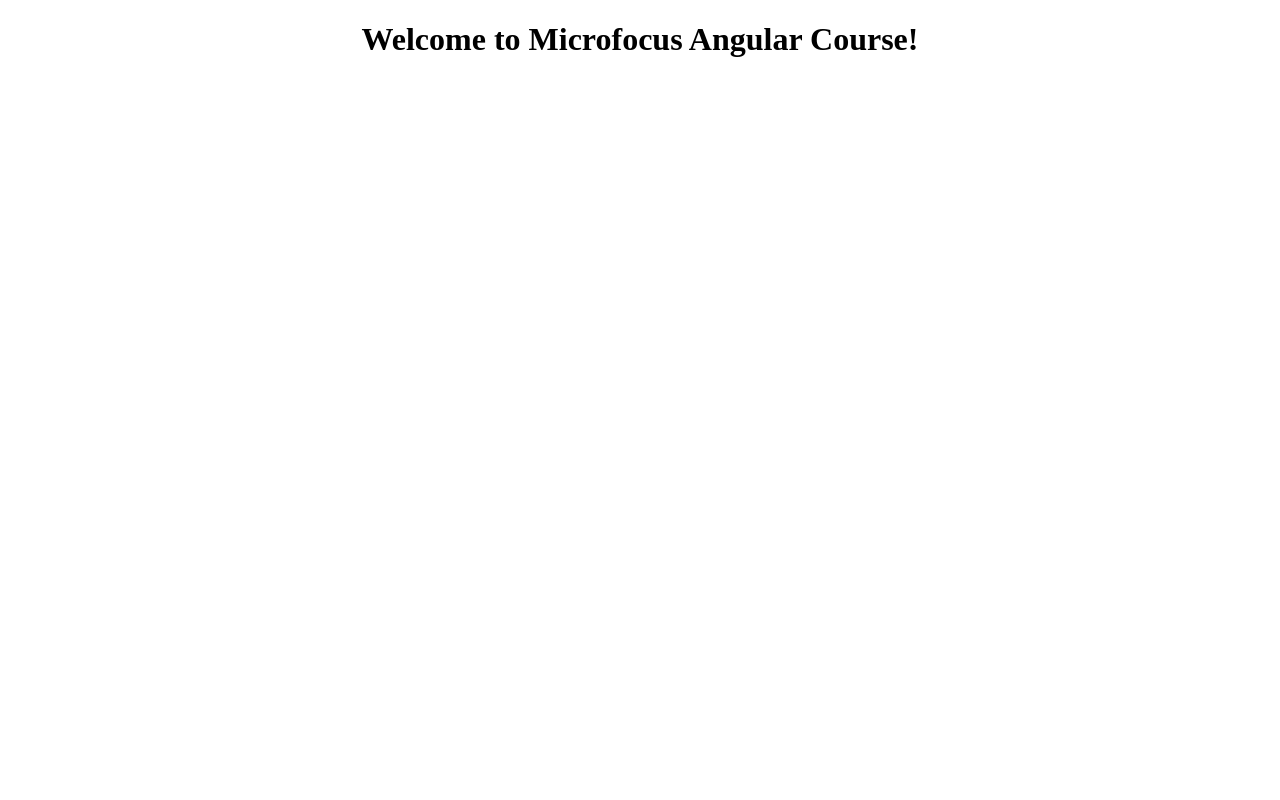
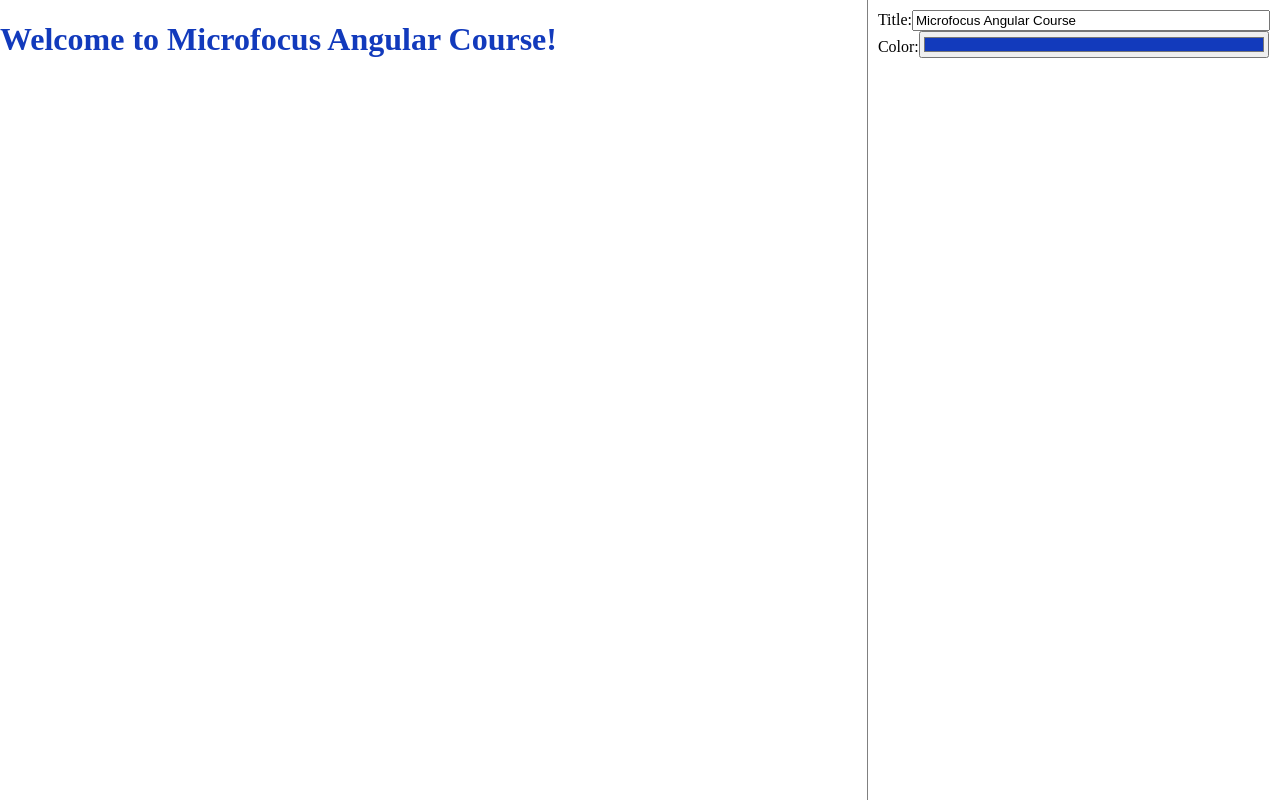
Before and after one commit to demo-projects/microfocus-jan-2018, an Angular app: page / in a window 1280 px wide. Built offline with nearby package versions, Linux system fonts and the light colour scheme.

Commit message:
Now you know components, input, output, and some modules

```diff
--- a/package.json
+++ b/package.json
@@ -22,6 +22,7 @@
     "@angular/platform-browser-dynamic": "^5.0.0",
     "@angular/router": "^5.0.0",
     "core-js": "^2.4.1",
+    "lodash": "4.17.4",
     "rxjs": "^5.5.2",
     "zone.js": "^0.8.14"
   },
--- a/src/app/app.component.ts
+++ b/src/app/app.component.ts
@@ -5,15 +5,33 @@
   template: `
     <!--The content below is only a placeholder and can be replaced.-->
     <div class="container">
-      <h1>
-        Welcome to {{title}}!
-      </h1>
+      <div class="working-area">
+        <h1 [style.color]="color">
+          Welcome to {{ title }}!
+        </h1>
+      </div>
+      <mf-properties-editor
+        [textTitle]="title"
+        [color]="color"
+        (setTitle)="setTitle($event)"
+        (setColor)="setColor($event)"
+      ></mf-properties-editor>
     </div>
   `,
   styles: [
-    `.container { text-align: center }`
+    `.container { display: flex; height: 100% }`,
+    `.working-area { flex-grow: 1 }`
   ]
 })
 export class AppComponent {
   title = 'Microfocus Angular Course';
+  color = '#123ABC';
+
+  setTitle(value) {
+    this.title = value;
+  }
+
+  setColor(value) {
+    this.color = value;
+  }
 }
--- a/src/app/app.module.ts
+++ b/src/app/app.module.ts
@@ -3,10 +3,12 @@
 
 import { AppRoutingModule } from './app-routing.module';
 import { AppComponent } from './app.component';
+import { PropertiesEditorComponent } from './properties-editor/properties-editor.component';
 
 @NgModule({
   declarations: [
-    AppComponent
+    AppComponent,
+    PropertiesEditorComponent
   ],
   imports: [
     BrowserModule,
--- /dev/null
+++ b/src/app/properties-editor/properties-editor.component.ts
@@ -0,0 +1,46 @@
+import { Component, OnInit, Input, Output, EventEmitter } from '@angular/core';
+
+@Component({
+  selector: 'mf-properties-editor',
+  template: `
+    <div class="properties">
+      <div class="field">
+        <label>Title:</label>
+        <input
+          type="text"
+          #input
+          [value]="textTitle"
+          (input)="setTitle.emit(input.value)"
+        />
+      </div>
+      <div class="field">
+        <label>Color:</label>
+        <input
+          #colorInput
+          type="color"
+          [value]="color"
+          (change)="setColor.emit(colorInput.value)"
+        />
+      </div>
+    </div>
+  `,
+  styles: [
+    `:host { border-left: 1px solid grey; padding: 10px}`,
+    `input {width: 350px }`,
+    `.properties {
+      display: flex;
+      flex-direction: column;
+    }`
+  ]
+})
+export class PropertiesEditorComponent implements OnInit {
+  @Input() textTitle: string;
+  @Input() color: string;
+  @Output() setColor = new EventEmitter<any>();
+  @Output() setTitle = new EventEmitter<any>();
+  constructor() { }
+
+  ngOnInit() {
+  }
+
+}
--- a/src/styles.scss
+++ b/src/styles.scss
@@ -1 +1,5 @@
 /* You can add global styles to this file, and also import other style files */
+body, html {
+  height: 100%;
+  margin: 0;
+}
```
Also changed, not shown: .angular-cli.json, 2 other files (tests, documents, lock files or other folders).
